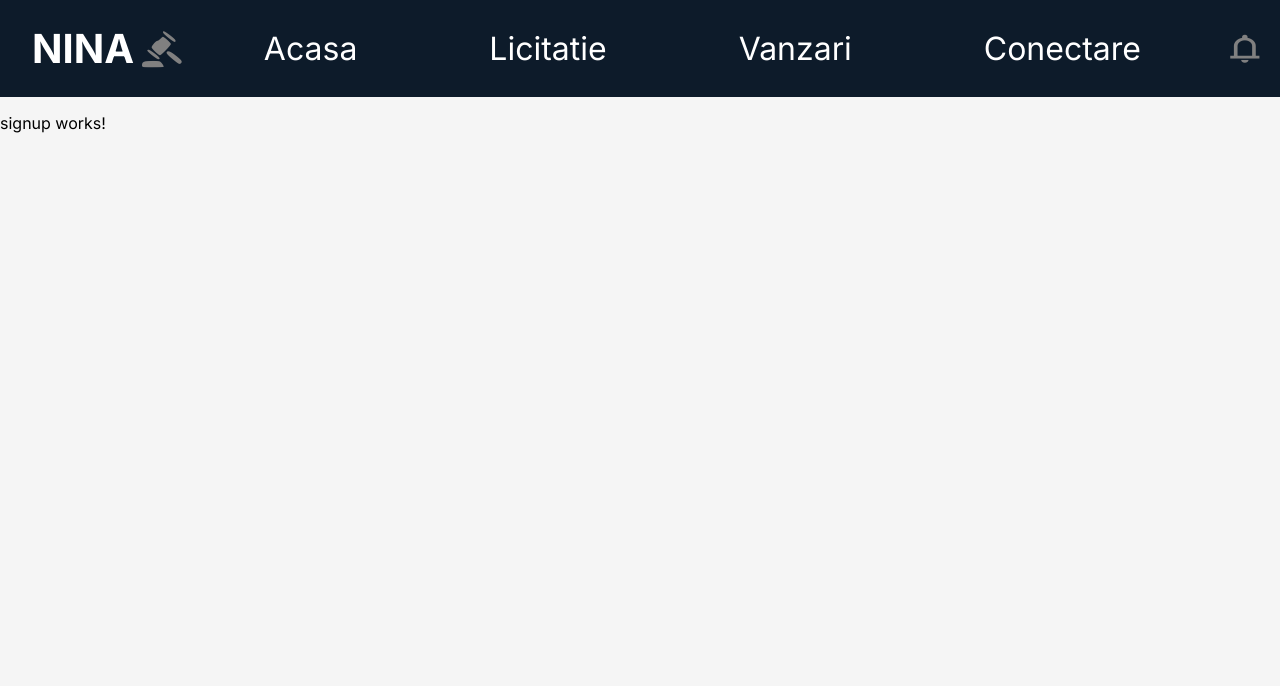
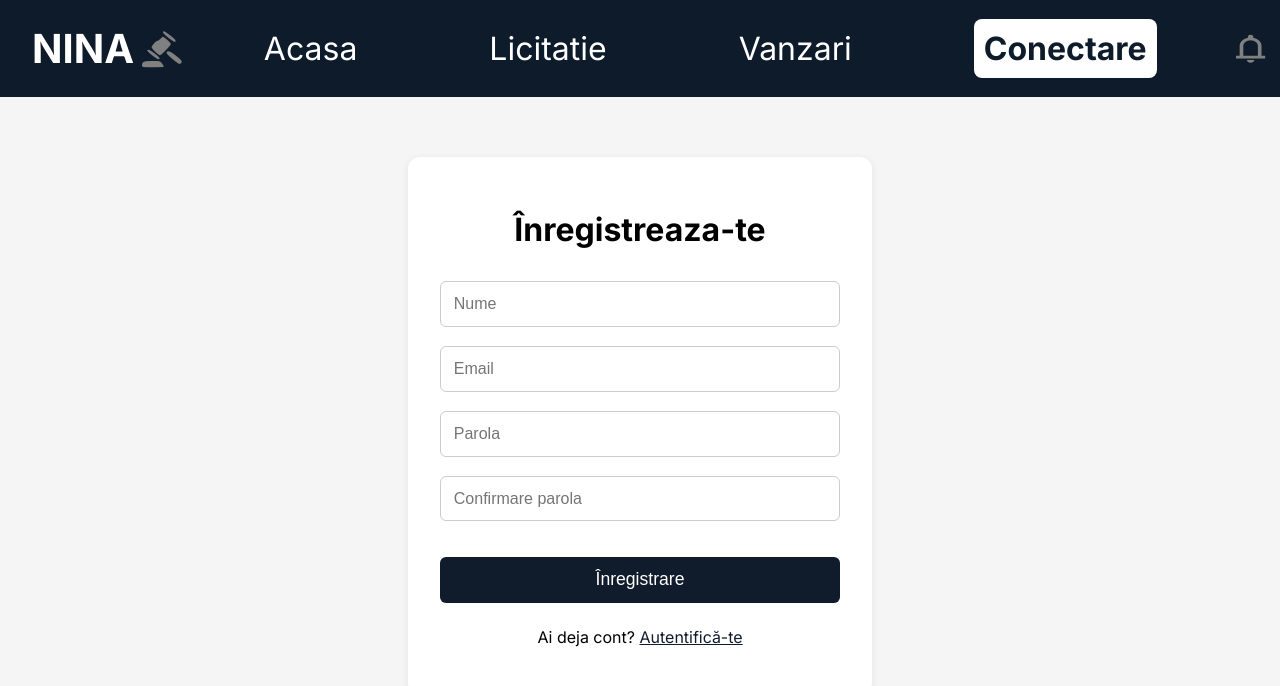
Before and after one commit to FloreaIoanaCristina/NINA, an Angular app: page /signup in a window 1280 px wide. Shown: the top 686 px of the page. Built offline with nearby package versions, Linux system fonts and the light colour scheme.

Commit message:
login/singup

```diff
--- a/angular.json
+++ b/angular.json
@@ -103,5 +103,8 @@
         }
       }
     }
+  },
+  "cli": {
+    "analytics": "121d091a-3f9e-462c-8e57-83b5d34e0482"
   }
 }
--- a/src/app/app.component.html
+++ b/src/app/app.component.html
@@ -9,7 +9,10 @@
     <a routerLink="/" routerLinkActive="active" [routerLinkActiveOptions]="{ exact: true }">Acasa</a>
     <a routerLink="/auctions" routerLinkActive="active" [routerLinkActiveOptions]="{ exact: true }">Licitatie</a>
     <a routerLink="/sell" routerLinkActive="active" [routerLinkActiveOptions]="{ exact: true }">Vanzari</a>
-    <a routerLink="/login" routerLinkActive="active" [routerLinkActiveOptions]="{ exact: true }">Conectare</a>
+    <a
+      routerLink="/login"
+      [class.active]="isAuthRoute()"
+    >Conectare</a>
     <button class="icon-button">
       <span class="icon-bell"></span>
     </button>
--- a/src/app/app.component.ts
+++ b/src/app/app.component.ts
@@ -1,4 +1,5 @@
 import { Component } from '@angular/core';
+import { Router } from '@angular/router';
 
 @Component({
   selector: 'app-root',
@@ -7,4 +8,10 @@ import { Component } from '@angular/core';
 })
 export class AppComponent {
   title = 'nina-licitatii';
+
+  constructor(public router: Router) {}
+
+  isAuthRoute(): boolean {
+    return this.router.url === '/login' || this.router.url === '/signup';
+  }
 }
--- a/src/app/features/login/login.component.html
+++ b/src/app/features/login/login.component.html
@@ -1 +1,13 @@
-<p>login works!</p>
+<div class="auth-container">
+    <h1>Autentifica-te</h1>
+    <form (submit)="onLogin($event)">
+      <input type="email" placeholder="Email" [(ngModel)]="email" name="email" required />
+      <input type="password" placeholder="Parola" [(ngModel)]="password" name="password" required />
+      <button type="submit">Login</button>
+    </form>
+    <div *ngIf="loginError" style="color: red; margin-top: 1rem;">{{ loginError }}</div>
+    <div *ngIf="loginSuccess" style="color: green; margin-top: 1rem;">Login reușit!</div>
+    <p class="switch-link">
+      N-ai deja cont? <a routerLink="/signup">Inregistreaza-te</a>
+    </p>
+  </div>
--- a/src/app/features/login/login.component.scss
+++ b/src/app/features/login/login.component.scss
@@ -0,0 +1,47 @@
+.auth-container {
+    max-width: 400px;
+    margin: 60px auto;
+    padding: 2rem;
+    background: #fff;
+    border-radius: 12px;
+    box-shadow: 0 2px 8px rgba(0,0,0,0.07);
+
+    h1 {
+      text-align: center;
+      margin-bottom: 2rem;
+    }
+
+    form {
+      display: flex;
+      flex-direction: column;
+      gap: 1.2rem;
+
+      input {
+        padding: 0.8rem;
+        border: 1px solid #ccc;
+        border-radius: 6px;
+        font-size: 1rem;
+      }
+
+      button {
+        background: #101c2c;
+        color: #fff;
+        border: none;
+        border-radius: 6px;
+        padding: 0.8rem;
+        font-size: 1.1rem;
+        cursor: pointer;
+        margin-top: 1rem;
+      }
+    }
+
+    .switch-link {
+      text-align: center;
+      margin-top: 1.5rem;
+      a {
+        color: #101c2c;
+        text-decoration: underline;
+        cursor: pointer;
+      }
+    }
+  }
--- a/src/app/features/login/login.component.ts
+++ b/src/app/features/login/login.component.ts
@@ -1,12 +1,43 @@
 import { Component } from '@angular/core';
+import { RouterModule } from '@angular/router';
+import { CommonModule } from '@angular/common';
+import { FormsModule } from '@angular/forms';
+import { Router } from '@angular/router';
 
 @Component({
   selector: 'app-login',
   standalone: true,
-  imports: [],
+  imports: [RouterModule, CommonModule, FormsModule],
   templateUrl: './login.component.html',
   styleUrl: './login.component.scss'
 })
 export class LoginComponent {
+  email = '';
+  password = '';
+  loginError = '';
+  loginSuccess = false;
 
+  constructor(private router: Router) {}
+
+  // Utilizatori mock
+  users = [
+    { email: 'test1@email.com', password: 'parola123' },
+    { email: 'demo@email.com', password: 'demo1234' },
+    { email: 'andrei@email.com', password: 'andrei2024' }
+  ];
+
+  onLogin(event: Event) {
+    event.preventDefault();
+    const found = this.users.find(
+      user => user.email === this.email && user.password === this.password
+    );
+    if (found) {
+      this.loginSuccess = true;
+      this.loginError = '';
+      this.router.navigate(['/']);
+    } else {
+      this.loginError = 'Email sau parolă incorecte!';
+      this.loginSuccess = false;
+    }
+  }
 }
--- a/src/app/features/signup/signup.component.html
+++ b/src/app/features/signup/signup.component.html
@@ -1 +1,13 @@
-<p>signup works!</p>
+<div class="auth-container">
+    <h1>Înregistreaza-te</h1>
+    <form>
+      <input type="text" placeholder="Nume" />
+      <input type="email" placeholder="Email" />
+      <input type="password" placeholder="Parola" />
+      <input type="password" placeholder="Confirmare parola" />
+      <button type="submit">Înregistrare</button>
+    </form>
+    <p class="switch-link">
+      Ai deja cont? <a routerLink="/login">Autentifică-te</a>
+    </p>
+  </div>
--- a/src/app/features/signup/signup.component.scss
+++ b/src/app/features/signup/signup.component.scss
@@ -0,0 +1 @@
+@import '../login/login.component.scss';
--- a/src/app/features/signup/signup.component.ts
+++ b/src/app/features/signup/signup.component.ts
@@ -1,9 +1,10 @@
 import { Component } from '@angular/core';
+import { RouterModule } from '@angular/router';
 
 @Component({
   selector: 'app-signup',
   standalone: true,
-  imports: [],
+  imports: [RouterModule],
   templateUrl: './signup.component.html',
   styleUrl: './signup.component.scss'
 })
```
Also changed, not shown: 1 other file (tests, documents, lock files or other folders).
